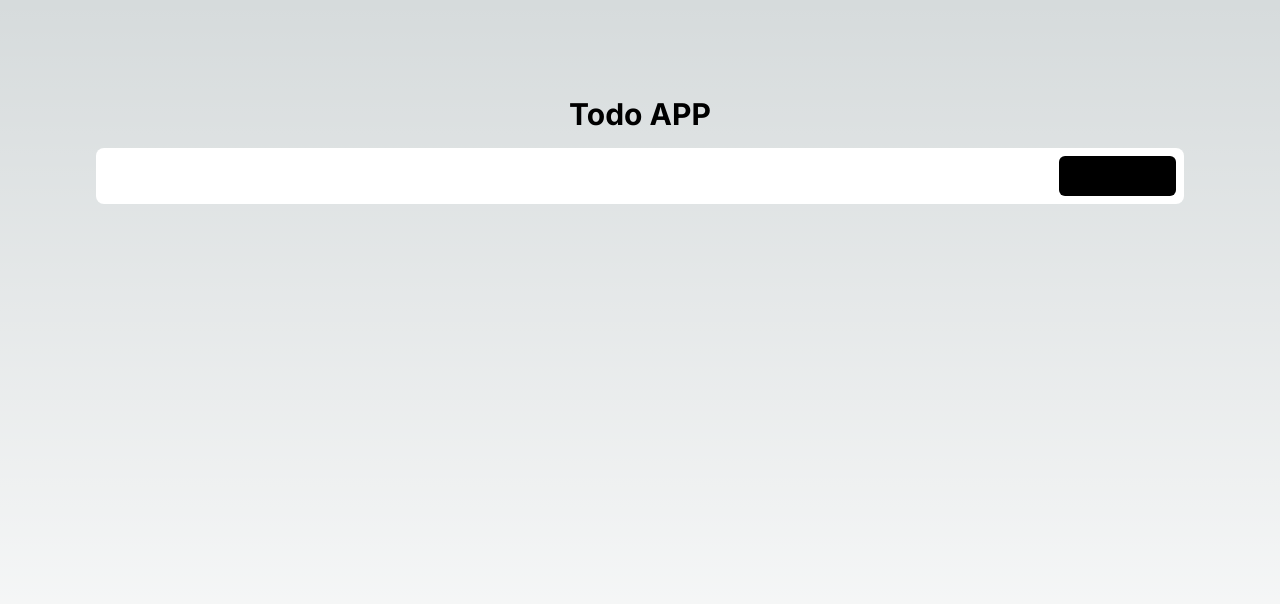
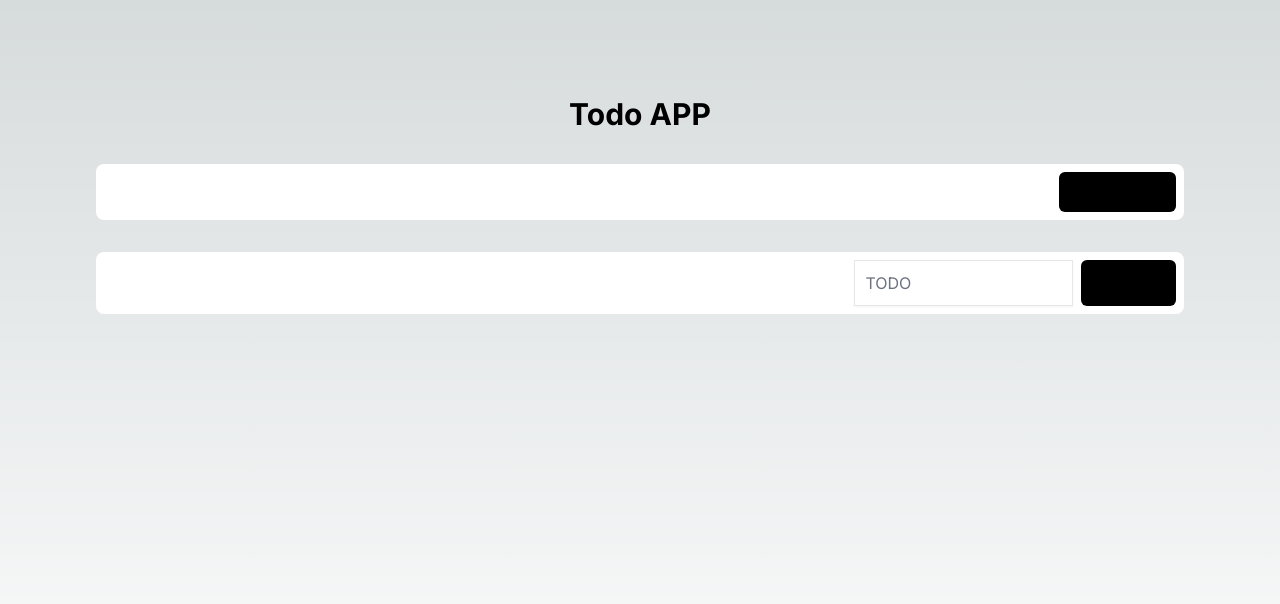
Before and after one commit to theisolatedmonk/todo_advance, a Next.js app: page / in a window 1280 px wide. Shown: the top 604 px of the page. Built offline with nearby package versions, Linux system fonts and the light colour scheme.

Commit message:
task container created

```diff
--- /dev/null
+++ b/app/components/button.tsx
@@ -0,0 +1,15 @@
+'use client'
+import React from "react";
+
+export default function DropdownComponent() {
+    return (
+        <div className="relative w-[70%] lg:max-w-sm">
+            <select className="w-full p-2.5 text-gray-500 bg-white border  shadow-sm outline-none appearance-none focus:border-indigo-600">
+            {/* <option>Select Statuse</option> */}
+                <option>TODO</option>
+                <option>In Progress</option>
+                <option>Done</option>
+            </select>
+        </div>
+    );
+}
--- a/app/page.tsx
+++ b/app/page.tsx
@@ -1,8 +1,9 @@
 import Image from 'next/image'
+import DropdownComponent from './components/button'
 
 export default function Home() {
   return (
-    <main className="flex min-h-screen flex-col items-center  gap-4 p-24 ">
+    <main className="flex min-h-screen flex-col items-center  gap-8 p-24 ">
 
      <div className="w-full text-center text-3xl font-bold ">Todo APP</div>
 
@@ -12,6 +13,12 @@ export default function Home() {
       p-2 rounded-md bg-black '>Create TODO</button>
      </div>
 
+     <div className="flex  w-full bg-white justify-between rounded-lg overflow-hidden p-2">
+      <div className='w-[70%] p-2 outline-none text-black'  > </div>
+  <div className="flex w-[30%] gap-2"> <DropdownComponent/>
+      <button className='
+      py-2 px-4 rounded-md bg-black w-[30%] '>Edit</button></div>
+     </div>
     </main>
   )
 }
```
